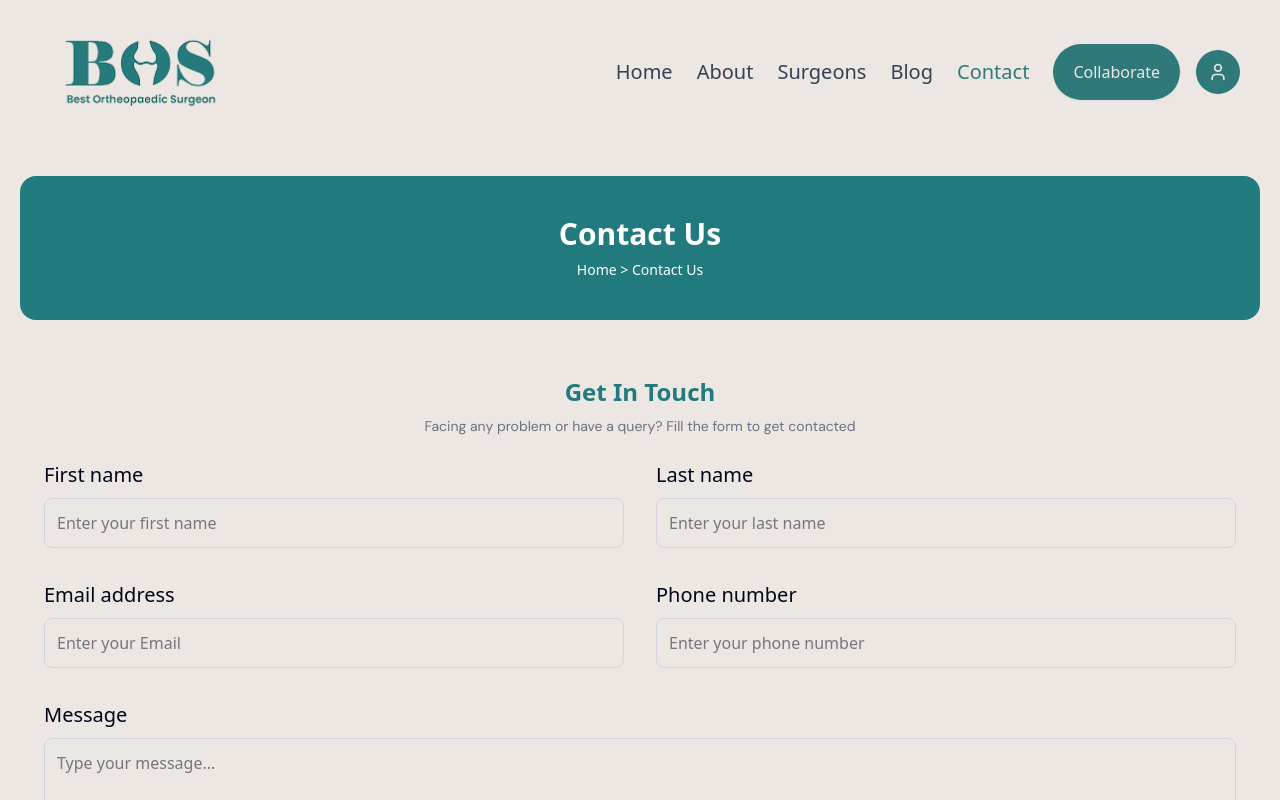
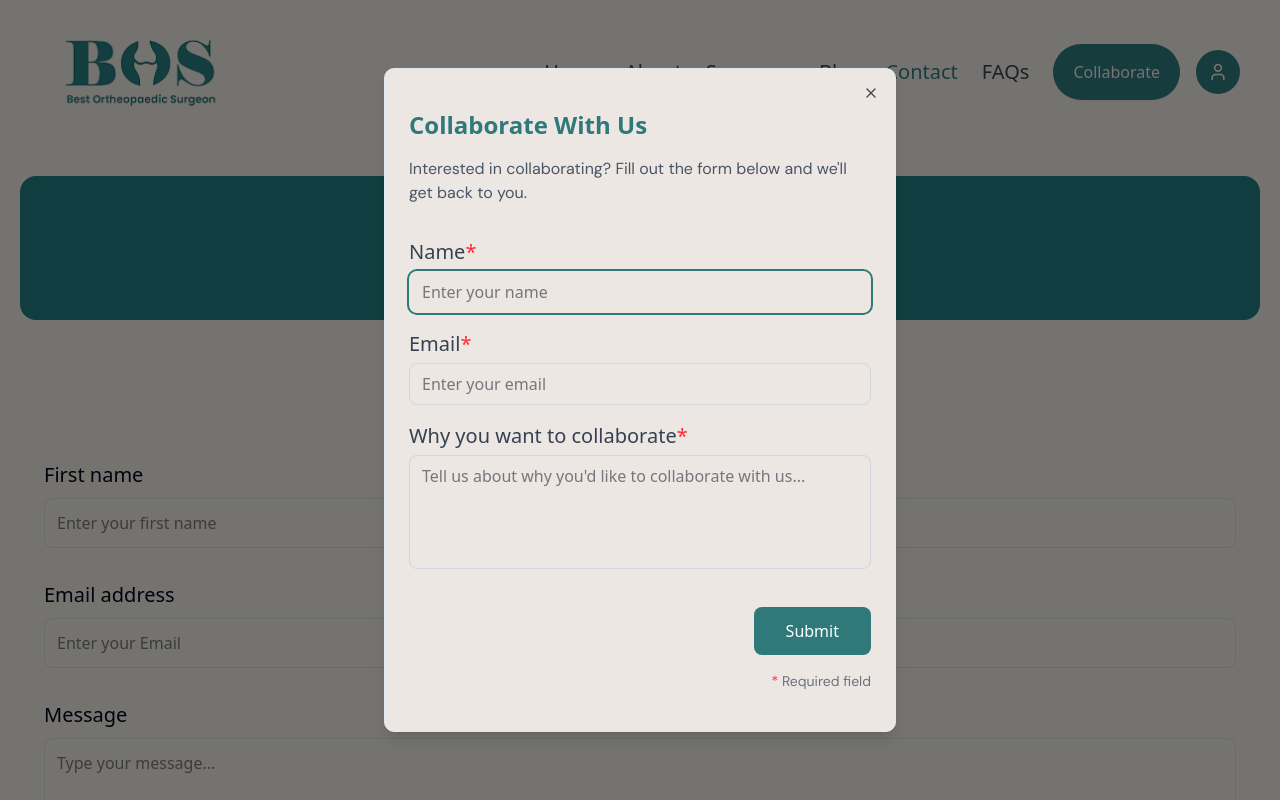
Before and after one commit to bestorthopaedicsurgeon/bos-next, a Next.js app: page /contactUs in a window 1280 px wide. Both pictures are taken after a click on the button "Collaborate". Shown: the top 800 px of the page. Built offline with nearby package versions, Linux system fonts and the light colour scheme; no server answers.

Commit message:
feat: Implement collaboration request feature with email notification and modal form

```diff
--- /dev/null
+++ b/src/app/api/collaborate/route.ts
@@ -0,0 +1,83 @@
+import { NextResponse, NextRequest } from 'next/server';
+import { transporter } from '@/lib/services/emailService';
+
+// The email address where collaboration requests will be sent
+const COLLABORATE_EMAIL = 'info@bestorthopaedicsurgeon.com.au';
+
+export async function POST(req: NextRequest) {
+  try {
+    const { name, email, reason } = await req.json();
+
+    // Validate required fields
+    if (!name || !email || !reason) {
+      return NextResponse.json(
+        { message: "Missing required fields: name, email, reason" },
+        { status: 400 }
+      );
+    }
+
+    // Email content for the collaboration request
+    const htmlContent = `
+      <div style="font-family: Arial, sans-serif; max-width: 600px; margin: 0 auto; padding: 20px;">
+        <h2 style="color: #217B7E; border-bottom: 2px solid #217B7E; padding-bottom: 10px;">
+          New Collaboration Request
+        </h2>
+
+        <div style="background-color: #f9f9f9; padding: 20px; border-radius: 8px; margin: 20px 0;">
+          <p style="margin: 10px 0;"><strong>Name:</strong> ${name}</p>
+          <p style="margin: 10px 0;"><strong>Email:</strong> <a href="mailto:${email}">${email}</a></p>
+        </div>
+
+        <div style="margin: 20px 0;">
+          <h3 style="color: #333;">Why they want to collaborate:</h3>
+          <p style="background-color: #fff; padding: 15px; border-left: 4px solid #217B7E; margin: 10px 0;">
+            ${reason.replace(/\n/g, '<br>')}
+          </p>
+        </div>
+
+        <hr style="border: none; border-top: 1px solid #eee; margin: 20px 0;">
+        <p style="color: #666; font-size: 12px;">
+          This email was sent from the Best Orthopaedic Surgeons website collaboration form.
+        </p>
+      </div>
+    `;
+
+    const textContent = `
+New Collaboration Request
+
+Name: ${name}
+Email: ${email}
+
+Why they want to collaborate:
+${reason}
+
+---
+This email was sent from the Best Orthopaedic Surgeons website collaboration form.
+    `;
+
+    const mailOptions = {
+      from: `"Best Orthopedic Surgeons" <${process.env.EMAIL_USERNAME}>`,
+      to: COLLABORATE_EMAIL,
+      replyTo: email, // So you can reply directly to the person
+      subject: `Collaboration Request from ${name}`,
+      text: textContent,
+      html: htmlContent,
+    };
+
+    await transporter.sendMail(mailOptions);
+    console.log('✅ Collaboration request email sent successfully!');
+
+    return NextResponse.json({
+      success: true,
+      message: "Collaboration request sent successfully"
+    });
+  } catch (error: any) {
+    console.error("❌ Error sending collaboration email:", error);
+    return NextResponse.json(
+      { message: error.message || "Failed to send collaboration request" },
+      { status: 500 }
+    );
+  }
+}
+
+export const dynamic = 'force-dynamic';
--- a/src/app/login/page.js
+++ b/src/app/login/page.js
@@ -152,7 +152,7 @@ const Page = () => {
           <InputField
             placeholder={data.placeholder}
             name={data.name}
-            inputType={data.inputType}
+            inputType="text"
             label={data.label}
             key={data.name}
             value={form.email}
--- /dev/null
+++ b/src/components/CollaborateModal.js
@@ -0,0 +1,181 @@
+"use client";
+import React, { useState } from "react";
+import { toast } from "sonner";
+import {
+  Dialog,
+  DialogContent,
+  DialogDescription,
+  DialogHeader,
+  DialogTitle,
+  DialogTrigger,
+} from "@/components/ui/dialog";
+
+const CollaborateModal = ({ children }) => {
+  const [isOpen, setIsOpen] = useState(false);
+  const [formData, setFormData] = useState({
+    name: "",
+    email: "",
+    reason: "",
+  });
+  const [isSubmitting, setIsSubmitting] = useState(false);
+  const [message, setMessage] = useState("");
+
+  const handleInputChange = (e) => {
+    const { name, value } = e.target;
+    setFormData((prev) => ({
+      ...prev,
+      [name]: value,
+    }));
+  };
+
+  const handleSubmit = async (e) => {
+    e.preventDefault();
+
+    if (!formData.name || !formData.email || !formData.reason) {
+      setMessage("Please fill in all required fields");
+      return;
+    }
+
+    setIsSubmitting(true);
+    setMessage("");
+
+    try {
+      const response = await fetch("/api/collaborate", {
+        method: "POST",
+        headers: {
+          "Content-Type": "application/json",
+        },
+        body: JSON.stringify({
+          name: formData.name,
+          email: formData.email,
+          reason: formData.reason,
+        }),
+      });
+
+      if (response.ok) {
+        toast.success("Collaboration request submitted successfully!");
+        setMessage("Your collaboration request has been submitted successfully!");
+        setTimeout(() => {
+          setIsOpen(false);
+          setFormData({
+            name: "",
+            email: "",
+            reason: "",
+          });
+          setMessage("");
+        }, 2000);
+      } else {
+        const errorData = await response.json();
+        setMessage(errorData.message || "Failed to submit collaboration request");
+      }
+    } catch (error) {
+      setMessage("An error occurred. Please try again.");
+    } finally {
+      setIsSubmitting(false);
+    }
+  };
+
+  const handleOpenChange = (open) => {
+    setIsOpen(open);
+    if (!open) {
+      setMessage("");
+    }
+  };
+
+  return (
+    <Dialog open={isOpen} onOpenChange={handleOpenChange}>
+      <DialogTrigger asChild>{children}</DialogTrigger>
+      <DialogContent className="max-w-lg max-h-[90vh] overflow-y-auto">
+        <DialogHeader className="text-left">
+          <DialogTitle className="text-primary text-2xl font-bold mb-2 text-left">
+            Collaborate With Us
+          </DialogTitle>
+          <DialogDescription className="text-gray-600 text-left mb-4">
+            Interested in collaborating? Fill out the form below and we&apos;ll get back to you.
+          </DialogDescription>
+        </DialogHeader>
+
+        <form onSubmit={handleSubmit} className="space-y-4">
+          {/* Name Field */}
+          <div>
+            <label className="block text-gray-700 font-medium mb-1">
+              Name<span className="text-red-500">*</span>
+            </label>
+            <input
+              type="text"
+              name="name"
+              value={formData.name}
+              onChange={handleInputChange}
+              placeholder="Enter your name"
+              className="w-full px-3 py-2 border border-gray-300 rounded-md focus:outline-none focus:ring-2 focus:ring-primary focus:border-transparent"
+              required
+            />
+          </div>
+
+          {/* Email Field */}
+          <div>
+            <label className="block text-gray-700 font-medium mb-1">
+              Email<span className="text-red-500">*</span>
+            </label>
+            <input
+              type="email"
+              name="email"
+              value={formData.email}
+              onChange={handleInputChange}
+              placeholder="Enter your email"
+              className="w-full px-3 py-2 border border-gray-300 rounded-md focus:outline-none focus:ring-2 focus:ring-primary focus:border-transparent"
+              required
+            />
+          </div>
+
+          {/* Why you want to collaborate Field */}
+          <div>
+            <label className="block text-gray-700 font-medium mb-1">
+              Why you want to collaborate<span className="text-red-500">*</span>
+            </label>
+            <textarea
+              name="reason"
+              value={formData.reason}
+              onChange={handleInputChange}
+              placeholder="Tell us about why you'd like to collaborate with us..."
+              rows={4}
+              className="w-full px-3 py-2 border border-gray-300 rounded-md focus:outline-none focus:ring-2 focus:ring-primary focus:border-transparent resize-none"
+              required
+            />
+          </div>
+
+          {/* Submit Button */}
+          <div className="flex justify-end pt-4">
+            <button
+              type="submit"
+              disabled={isSubmitting}
+              className="bg-primary text-white px-8 py-3 rounded-md font-medium hover:bg-primary-hover disabled:opacity-50 disabled:cursor-not-allowed transition-colors"
+            >
+              {isSubmitting ? "Submitting..." : "Submit"}
+            </button>
+          </div>
+
+          {/* Required Field Note */}
+          <p className="text-sm text-gray-500 text-right">
+            <span className="text-red-500">*</span> Required field
+          </p>
+
+          {/* Message Display */}
+          {message && (
+            <div
+              className={`mt-4 p-3 rounded-md text-sm ${
+                message.includes("successfully")
+                  ? "bg-green-100 text-green-700"
+                  : "bg-red-100 text-red-700"
+              }`}
+            >
+              {message}
+            </div>
+          )}
+        </form>
+      </DialogContent>
+    </Dialog>
+  );
+};
+
+export default CollaborateModal;
--- a/src/components/header/Header.js
+++ b/src/components/header/Header.js
@@ -6,6 +6,7 @@ import { Button } from "@/components/ui/button";
 import ProfileDropdown from "@/components/header/ProfileDropdown";
 import { NavLinks } from "@/components/header/NavLinks";
 import { Menu, X } from "lucide-react";
+import CollaborateModal from "@/components/CollaborateModal";
 
 export default function Header() {
   const [isMobileMenuOpen, setIsMobileMenuOpen] = useState(false);
@@ -44,9 +45,11 @@ export default function Header() {
 
             {/* Right: Button + Profile */}
             <div className="flex items-center gap-4">
+              <CollaborateModal>
                 <Button variant={"primary"} size={"primary"}>
                   Collaborate
                 </Button>
+              </CollaborateModal>
               <ProfileDropdown />
             </div>
           </div>
@@ -87,14 +90,15 @@ export default function Header() {
 
                 {/* Mobile Collaborate Button */}
                 <div className="px-6 pt-4 pb-4 border-t mt-4">
+                  <CollaborateModal>
                     <Button
                       variant={"primary"}
                       size={"primary"}
                       className="w-full"
-                    onClick={closeMobileMenu}
                     >
                       Collaborate
                     </Button>
+                  </CollaborateModal>
                 </div>
               </nav>
             </div>
--- a/src/components/header/NavLinks.js
+++ b/src/components/header/NavLinks.js
@@ -12,6 +12,7 @@ export function NavLinks({ isMobile = false }) {
     { href: "/surgeons", label: "Surgeons" },
     { href: "/blog", label: "Blog" },
     { href: "/contactUs", label: "Contact" },
+    { href: "/faq", label: "FAQs" },
   ];
 
   return (
```
Lines whose indentation alone changed are shown as unchanged.
